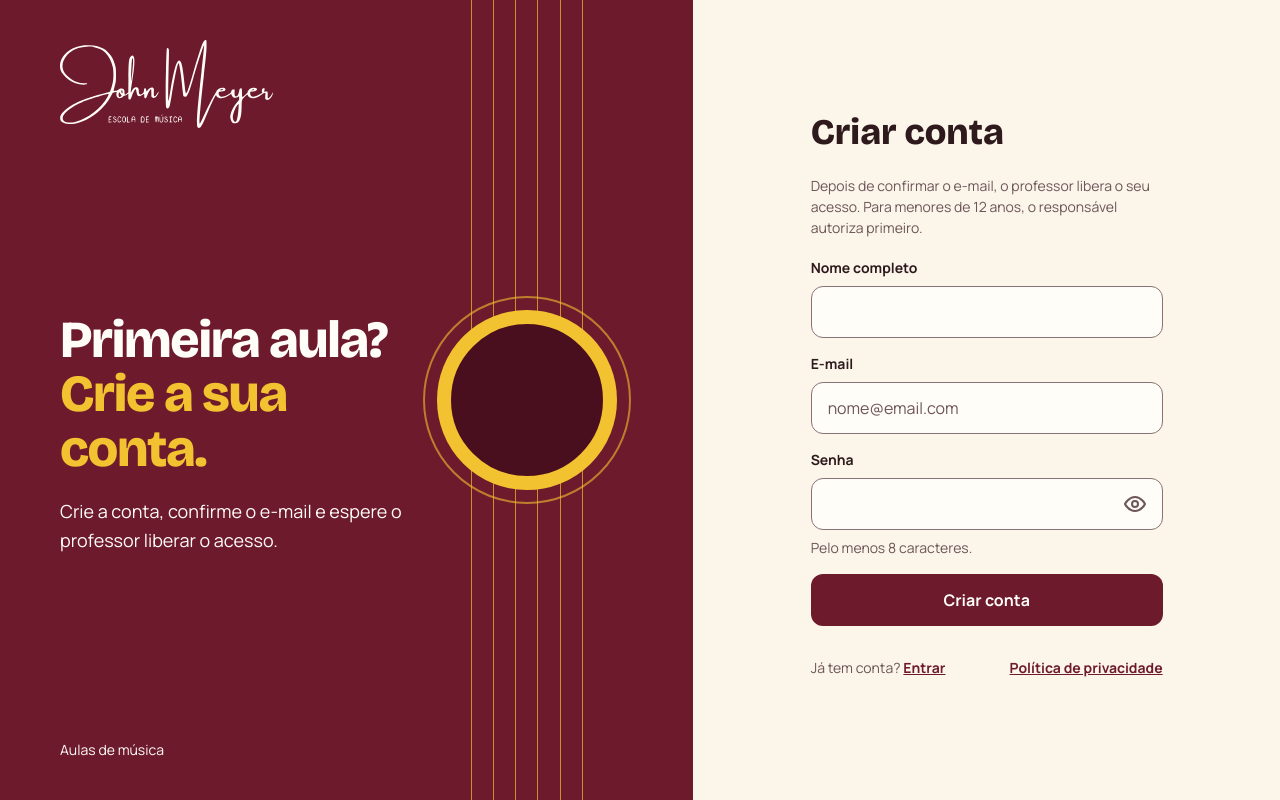
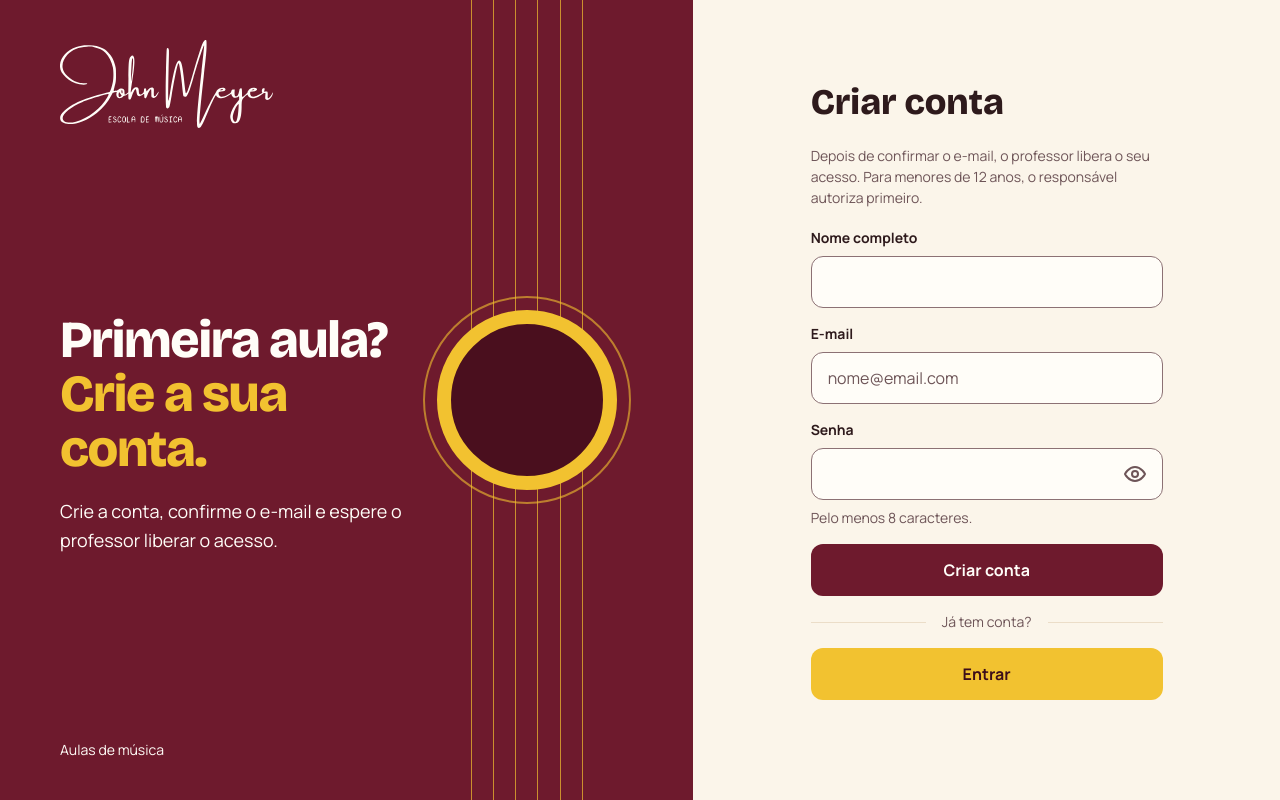
Before and after one commit to rogeriocaetanojr/ava-musica, a Next.js app: page /criar-conta in a window 1280 px wide. Built offline with nearby package versions, Linux system fonts and the light colour scheme; no server answers.

Commit message:
style(criar-conta): padroniza tela de criacao de conta com a tela de login

```diff
--- a/src/app/criar-conta/formulario-criar-conta.tsx
+++ b/src/app/criar-conta/formulario-criar-conta.tsx
@@ -3,7 +3,7 @@
 import { useRef, useState } from "react";
 import Link from "next/link";
 import { Aviso } from "@/components/aviso";
-import { Botao } from "@/components/botao";
+import { Botao, classesDoBotao } from "@/components/botao";
 import { Campo } from "@/components/campo";
 import { CampoSenha } from "@/components/campo-senha";
 import { SENHA_MINIMA } from "@/lib/senha";
@@ -135,6 +135,15 @@ export function FormularioCriarConta() {
           <p>{erro}</p>
         </Aviso>
       )}
+
+      <div className="flex items-center gap-4 text-sm text-texto-secundario">
+        <span aria-hidden="true" className="h-px flex-1 bg-linha" />
+        Já tem conta?
+        <span aria-hidden="true" className="h-px flex-1 bg-linha" />
+      </div>
+      <Link href="/login" className={classesDoBotao("destaque")}>
+        Entrar
+      </Link>
     </div>
   );
 }
--- a/src/app/criar-conta/page.tsx
+++ b/src/app/criar-conta/page.tsx
@@ -1,7 +1,6 @@
 import type { Metadata } from "next";
 import { Suspense } from "react";
 import { redirect } from "next/navigation";
-import Link from "next/link";
 import { TelaDeEntrada } from "@/components/tela-de-entrada";
 import { destinoDaSessao, obterSessao } from "@/lib/auth";
 import { tituloDaPagina } from "@/lib/site";
@@ -23,17 +22,7 @@ export default function PaginaCriarConta() {
       destaque="Crie a sua conta."
       apoio="Crie a conta, confirme o e-mail e espere o professor liberar o acesso."
       titulo="Criar conta"
-      rodape={
-        <p className="text-sm text-texto-secundario">
-          Já tem conta?{" "}
-          <Link
-            href="/login"
-            className="inline-flex min-h-11 items-center font-bold text-destaque underline"
-          >
-            Entrar
-          </Link>
-        </p>
-      }
+      semPrivacidade
     >
       <p className="text-sm leading-normal text-texto-secundario">
         Depois de confirmar o e-mail, o professor libera o seu acesso. Para
```
